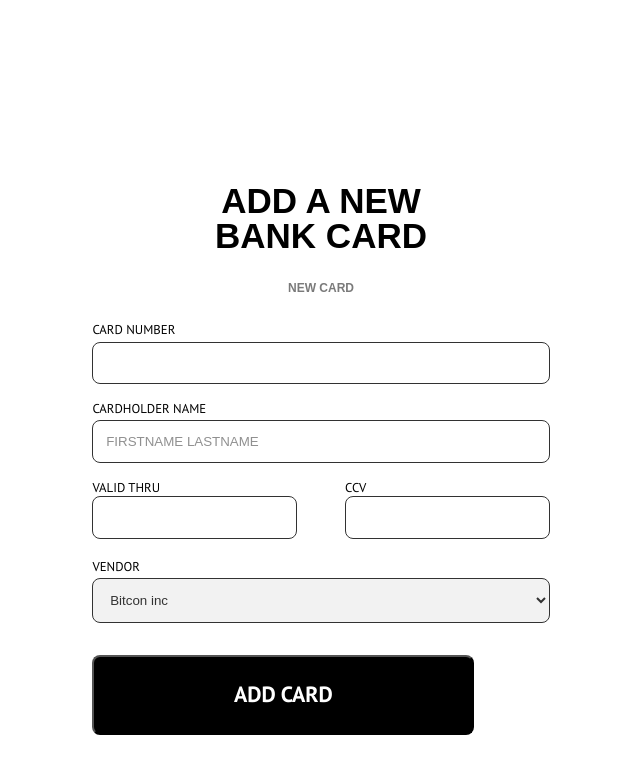
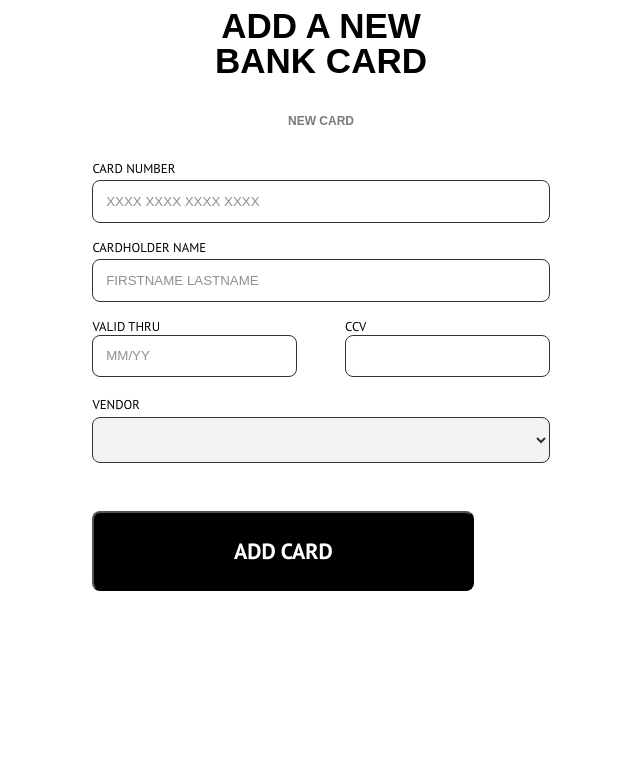
Before and after one commit to GoldenZebras/e-wallet, a React (Vite) app: page /addcard in a window 1280 px wide. Shown: the top 774 px of the page, without its empty margins (319-959 px from the left). Built offline with nearby package versions, Linux system fonts and the light colour scheme.

Commit message:
Fixed validation of form - ugly

```diff
--- a/src/components/button/Button.tsx
+++ b/src/components/button/Button.tsx
@@ -5,13 +5,14 @@ import { useNavigate } from 'react-router-dom';
 interface ButtonProps extends React.HTMLAttributes<HTMLButtonElement> {
   title: string;
   filled: boolean;
-  to: string;
+  to?: string;
 }
 
 const Button: React.FC<ButtonProps> = ({ title, filled, to }) => {
   const navigate = useNavigate();
+
   const navigateToDestination = () => {
-    navigate(to);
+    to != undefined && navigate(to);
   };
   return (
     <button
--- a/src/components/card/Card.tsx
+++ b/src/components/card/Card.tsx
@@ -8,7 +8,7 @@ const Card: React.FC<CardProps> = ({ cardHolder, cardNumber, expirationDate, ven
       <div className="card__number">{cardNumber}</div>
       <div className="card__holder">{cardHolder}</div>
       <div className="card__expiry">{expirationDate}</div>
-      <figure className={`card__vendor ${vendor}`}></figure>
+      <figure className={`card__vendor ${vendor}`}>{vendor}</figure>
     </div>
   );
 };
--- a/src/components/form/Form.tsx
+++ b/src/components/form/Form.tsx
@@ -1,40 +1,178 @@
+import { useState } from 'react';
 import Button from '../button/Button';
 import './form.scss';
+import { FormData } from '../../models/FormData';
+import useLocalStorage from '../../hooks/useLocalStorage';
+import { STORAGE_KEY } from '../../constants/StorageKey';
+import { useNavigate } from 'react-router-dom';
 
 const Form = () => {
-    return(
-        <section className='form'>
-            <label className='form-subtitles'>Card number</label>
-            <input type='text' className='input'/>
+  const { addCard } = useLocalStorage(STORAGE_KEY, []);
+  const navigate = useNavigate();
+  const [error, setError] = useState<string>('');
+  const [formData, setFormData] = useState<FormData>({
+    name: '',
+    cardNumber: '',
+    valid: '',
+    ccv: '',
+    vendor: '',
+  });
+  const selectItems = [
+    {
+      value: 'bitcon',
+      label: 'Bitcoin inc',
+    },
+    {
+      value: 'ninja',
+      label: 'Ninja bank',
+    },
+    {
+      value: 'blockchain',
+      label: 'Block chain inc',
+    },
+    {
+      value: 'evilcorp',
+      label: 'Evil corp',
+    },
+  ];
 
-            <label className='form-subtitles'>Cardholder name</label>
-            <input type='text' placeholder='FIRSTNAME LASTNAME' className='input'/>
+  const handleChange = (e: React.ChangeEvent<HTMLInputElement | HTMLSelectElement>) => {
+    const { name, value } = e.target;
+    if (name !== 'name' && name !== 'vendor' && name !== 'valid') {
+      const parsedValue = Number(value);
+      !isNaN(parsedValue) && setFormData({ ...formData, [name]: value });
+    } else if (name == 'valid') {
+      value.length === 2 && formData.valid.length != 3
+        ? setFormData({ ...formData, [name]: value + '/' })
+        : setFormData({ ...formData, [name]: value });
+    } else {
+      setFormData({ ...formData, [name]: value });
+    }
+  };
 
-            <article className='valid-ccv'>
-                <div className='form-subtitles'>
-                    <label>Valid thru</label><br></br>
-                    <input type='text' className='input'/>
-                </div>
-                <div className='form-subtitles'>
-                    <label>CCV</label><br></br>
-                    <input type='text' className='input' />
-                </div>
-            </article>
+  const validateForm = () => {
+    let errorMessage = '';
+    const [firstname, lastname] = formData.name.split(' ');
 
-            <label className='form-subtitles'>Vendor</label>
-            <select className='input select-element'>
-                <option value="bitcon-inc">Bitcon inc</option>
-                <option value="ninja-bank">Ninja bank</option>
-                <option value="block-chain-in">Block chain in</option>
-                <option value="evil-corp">Evil corp</option>
-            </select>
+    if (!firstname || !lastname) {
+      errorMessage = 'Fullname is required';
+    }
 
-            <div className='padding'>
-                <Button title={'Add card'} filled={true} />
-            </div>
+    if (!formData.cardNumber.trim() || formData.cardNumber.length < 16) {
+      errorMessage = 'Card number is required, 16 digits';
+    }
 
-        </section>
-    )
-}
+    if (!formData.valid.trim()) {
+      errorMessage = 'Valid Thru is required';
+    } else {
+      const [month, year] = formData.valid.split('/');
+      if (Number(month) > 12) {
+        errorMessage = 'Month cannot be higher then 12';
+      } else if (Number(year) < 24) {
+        errorMessage = 'Year cannot be lower then current year';
+      } else if (!/^\d{2}\/\d{2}$/.test(formData.valid)) {
+        errorMessage = 'Valid Thru must be in the format mm/yy';
+      }
+    }
+
+    if (!formData.vendor.trim()) {
+      errorMessage = 'Vendor must be chosen';
+    }
+    if (!formData.ccv.trim() || formData.ccv.trim().length < 3) {
+      errorMessage = 'CCV must be 3 digits long';
+    }
+
+    return errorMessage;
+  };
+
+  const handleSubmit = (e: React.FormEvent) => {
+    e.preventDefault();
+    setError('');
+
+    const validated = validateForm();
+    setError(validated!);
+    if (validated.length == 0) {
+      addCard({
+        cardNumber: formData.cardNumber,
+        cardHolder: formData.name,
+        expirationDate: formData.valid,
+        vendor: formData.vendor,
+        active: false,
+      });
+
+      navigate('/');
+    }
+  };
+
+  return (
+    <form className="form" action="submit" onSubmit={(e) => handleSubmit(e)}>
+      <label className="form-subtitles">Card number</label>
+      <input
+        placeholder="XXXX XXXX XXXX XXXX"
+        maxLength={16}
+        type="string"
+        value={formData.cardNumber}
+        className="input"
+        name="cardNumber"
+        onChange={(e) => handleChange(e)}
+      />
+
+      <label className="form-subtitles">Cardholder name</label>
+      <input
+        type="text"
+        name="name"
+        value={formData.name}
+        placeholder="FIRSTNAME LASTNAME"
+        className="input"
+        onChange={(e) => handleChange(e)}
+      />
+
+      <article className="valid-ccv">
+        <div className="form-subtitles">
+          <label>Valid thru</label>
+          <br></br>
+          <input
+            type="text"
+            className="input"
+            placeholder="MM/YY"
+            value={formData.valid}
+            name="valid"
+            onChange={(e) => handleChange(e)}
+            maxLength={5}
+          />
+        </div>
+        <div className="form-subtitles">
+          <label>CCV</label>
+          <br></br>
+          <input
+            type="text"
+            maxLength={3}
+            value={formData.ccv}
+            className="input"
+            name="ccv"
+            onChange={(e) => handleChange(e)}
+          />
+        </div>
+      </article>
+
+      <label className="form-subtitles">Vendor</label>
+      <select
+        className="input select-element"
+        name="vendor"
+        onChange={(e) => handleChange(e)}
+        defaultValue={''}>
+        <option value="" disabled hidden></option>
+        {selectItems.map((item, index) => (
+          <option key={index} value={item.value} className={`option ${item.value}`}>
+            {item.label}
+          </option>
+        ))}
+      </select>
+      <div className="form-errors">{error}</div>
+
+      <Button title={'Add card'} filled={true} />
+    </form>
+  );
+};
 
 export default Form;
--- a/src/components/form/form.scss
+++ b/src/components/form/form.scss
@@ -9,14 +9,32 @@
 }
 .input {
     @include input-layout;
+
 }
 .select-element {
     cursor: pointer;
+    font-family: $font-family-primary;
+    font-size: .8rem;
+    text-transform: uppercase;
+    & > * {
+        @include form-subtitles;
+    }
 }
-.padding {
-    padding-top: 2rem;
+.form-errors {
+    height: 3rem;
+    @include center;
+    justify-content: center;
+    font-family: $font-family-primary;
+    color: $error-color
 }
 .valid-ccv {
     display: flex;
     gap: 3rem;
 }
+.option{
+    padding: 1rem 0;
+}
+
+.bitcoin {
+    background: url(../../assets/bitcoin-logo.png);
+}
--- a/src/constants/CardList.ts
+++ b/src/constants/CardList.ts
@@ -2,28 +2,28 @@ import { CardProps } from '../models/CardProps';
 
 export const CardList: CardProps[] = [
   {
-    cardNumber: '1239 7613 4512 1333',
+    cardNumber: '1239761345121333',
     cardHolder: 'Anton Isoaho',
     expirationDate: '08/25',
     vendor: 'bitcoin',
     active: false,
   },
   {
-    cardNumber: '1239 7613 4512 1224',
+    cardNumber: '1239761345121224',
     cardHolder: 'Anton Isoaho',
     expirationDate: '08/25',
     vendor: 'ninja',
     active: false,
   },
   {
-    cardNumber: '1239 7613 4512 1254',
+    cardNumber: '1239761345121254',
     cardHolder: 'Anton Isoaho',
     expirationDate: '09/26',
     vendor: 'evilcorp',
     active: true,
   },
   {
-    cardNumber: '1239 7613 4512 1234',
+    cardNumber: '1239761345121234',
     cardHolder: 'Anton Isoaho',
     expirationDate: '09/26',
     vendor: 'blockchain',
--- a/src/hooks/useLocalStorage.ts
+++ b/src/hooks/useLocalStorage.ts
@@ -21,10 +21,11 @@ const useLocalStorage = (key: string, initialValue: CardProps[]) => {
   }, [value]);
 
   const addCard = (card: CardProps) => {
+    console.log('card', card);
     setValue((prevValue) => {
-      const cardExists = prevValue.some((c) => c.cardNumber === card.cardNumber);
+      const cardExists = prevValue.some((c) => c.cardNumber == card.cardNumber);
       if (cardExists) {
-        prompt(`Card with card number ${card.cardNumber} already exists.`);
+        alert(`Card with card number ${card.cardNumber} already exists.`);
         return prevValue;
       }
       const updatedValue = [...prevValue, card];
--- /dev/null
+++ b/src/models/FormData.ts
@@ -0,0 +1,7 @@
+export type FormData = {
+  name: string;
+  cardNumber: string;
+  valid: string;
+  ccv: string;
+  vendor: string;
+};
--- a/src/pages/AddCard.tsx
+++ b/src/pages/AddCard.tsx
@@ -1,5 +1,5 @@
 import './addCard.scss';
-import Form from "../components/form/Form";
+import Form from '../components/form/Form';
 
 const AddCard = () => {
   return (
--- a/src/sass/utils/_mixins.scss
+++ b/src/sass/utils/_mixins.scss
@@ -10,7 +10,6 @@
 @mixin center {
   display: flex;
   flex-direction: column;
-  justify-content: center;
   align-items: center;
 }
 
@@ -98,6 +97,7 @@
 @mixin input-layout {
   border-radius: 8px;
   color: $secondary-color;
+  text-transform: uppercase;
   opacity: 80%;
   border: 1px solid $secondary-color;
   padding: .8rem;
--- a/src/sass/utils/_variables.scss
+++ b/src/sass/utils/_variables.scss
@@ -1,3 +1,4 @@
+$error-color: rgba(209, 52, 52, 0.699);
 $main-color: #ffffff;
 $secondary-color: #000000;
 $bitcoin-color: linear-gradient(0deg, #ffae34, #ffae34),
```
Also changed, not shown: src/assets/bitcoin-option.png (added).
